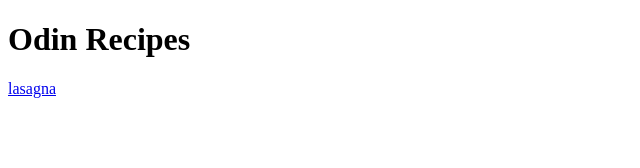
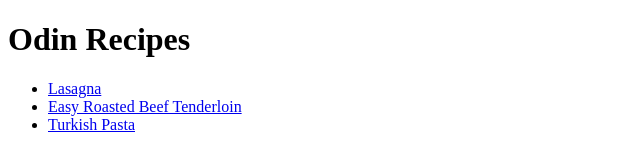
Before and after one commit to porosya80/odin-recipes, a plain HTML site: page index.html in a window 1280 px wide. Shown: the whole page, without its empty margins (0-640 px from the left). Drawn offline with Linux system fonts and the light colour scheme.

Commit message:
make list of links

```diff
--- a/index.html
+++ b/index.html
@@ -7,6 +7,10 @@
   </head>
   <body>
     <h1>Odin Recipes</h1>
-    <a href="recipes/lasagna.html">lasagna</a>
+    <ul>
+      <li><a href="recipes/lasagna.html">Lasagna</a></li>
+      <li><a href="recipes/beef.html">Easy Roasted Beef Tenderloin</a></li>
+      <li><a href="recipes/turkish_pasta.html">Turkish Pasta</a></li>
+    </ul>
   </body>
 </html>
```
